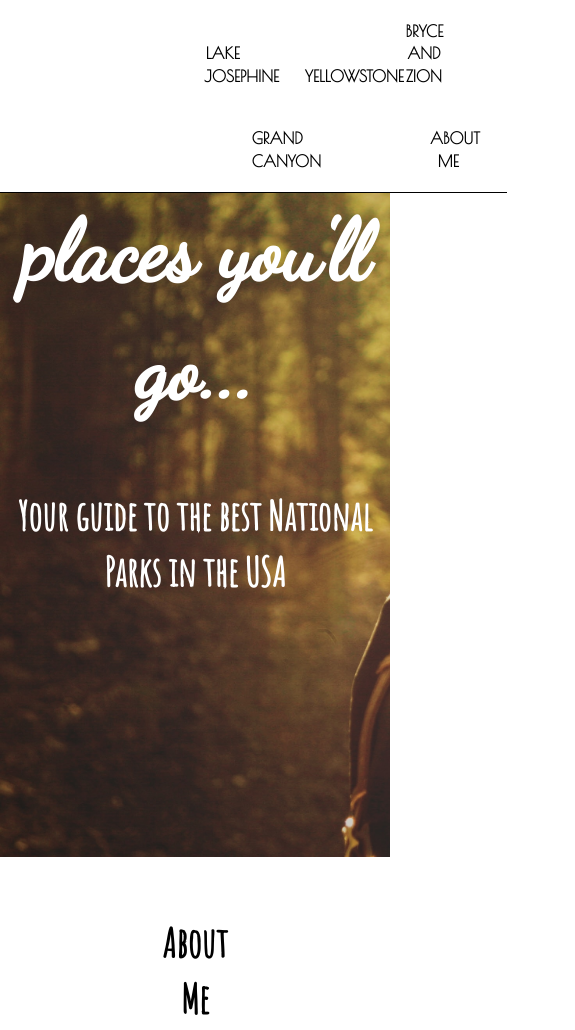
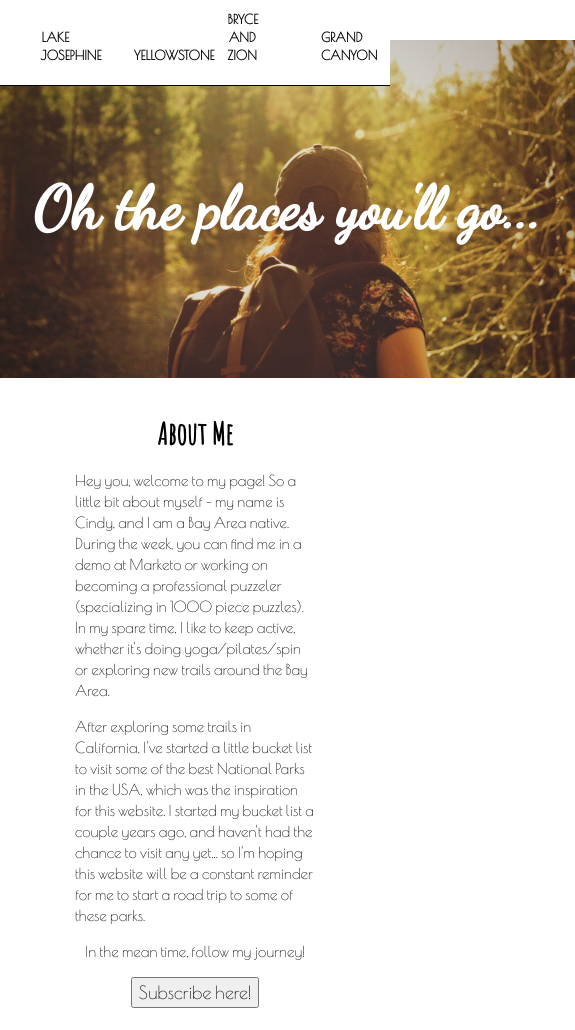
Before and after one commit to cindychao/cindychao.github.io, a plain HTML site: page index.html in a window 390 px wide. Shown: the top 1030 px of the page, 575 px wide, since content can reach past the window. Drawn offline with nearby package versions, Linux system fonts and the light colour scheme.

Commit message:
responsive things

```diff
--- a/css/main.css
+++ b/css/main.css
@@ -9,7 +9,9 @@
 /* ==========================================================================
    Base styles: opinionated defaults
    ========================================================================== */
-
+* {
+    box-sizing: border-box;
+}
 
 html {
     color: #000000;
@@ -128,8 +130,6 @@ h3 {
     text-transform: lowercase;
 }
 
-
-
 /*LAYOUT (columns, floats, etc.)*/
 
 
@@ -166,12 +166,12 @@ header {
 
 
 nav {
-    width: 94%;
+    width: 100%;
     background-color: #FFFFFF;
     z-index: 999;
     position: fixed;
     top: 0;
-    padding-left: 140px;
+    padding-left: 200px;
     text-align: center;
     border-bottom: 1px solid #000000;
 }
@@ -188,13 +188,12 @@ nav a {
 }
 
 .park{
-    width: 10%;
+    width: 17%;
 }
 
 .about {
-    width: 10%;
+    width: 17%;
     float: right;
-    margin-right: 10px
 }
 
 a:visited {
@@ -204,7 +203,9 @@ a:visited {
 a:hover {
     color: #6C7F5B;
 }
-
+/*.hamburger {
+  display: none;
+}*/
 
 
 /*SECTION*/
@@ -240,7 +241,6 @@ form {
     max-width: 60%;
     margin: 0 auto;
 }
-
 
 #name, #email, #subject {
     margin-top: 10px;
@@ -406,9 +406,184 @@ form {
    Modify as content requires.
    ========================================================================== */
 
-@media only screen and (min-width: 35em) {
+@media only screen and (max-width: 1289px) {
     /* Style adjustments for viewports that meet the condition */
+header {
+    background-size: 100%;
+    max-height: 70vh;
 }
+nav {
+    width: 100%;
+    background-color: #FFFFFF;
+    z-index: 999;
+    position: fixed;
+    top: 0;
+    padding-left: 180px;
+    text-align: center;
+    border-bottom: 1px solid #000000;
+}
+
+nav a {
+    display: inline-block;
+    padding: 20px 30px;
+    font-family: 'Poiret One', cursive;
+    text-decoration: none;
+    text-transform: uppercase;
+    font-weight: bold;
+    color: #000000;
+    font-size: 14px;
+}
+
+.park{
+    width: 20%;
+}
+
+.about {
+    width: 17%;
+    float: right;
+}
+.center {
+    margin: 0 auto;
+    position: relative;
+    transform: translateY(-50%);
+    top: 40%;
+}
+.center h1 {
+    font-family: 'Dancing Script', cursive;
+    font-size: 80px;
+}
+.center h2 {
+    font-size: 40px;
+}
+
+
+@media only screen and (max-width: 950px) {
+header {
+    max-height: 60vh;
+}
+
+nav {
+    width: 100%;
+    background-color: #FFFFFF;
+    z-index: 999;
+    position: fixed;
+    top: 0;
+    padding-left: 1px;
+    text-align: center;
+    border-bottom: 1px solid #000000;
+}
+
+nav a {
+    display: inline-block;
+    padding: 20px 30px;
+    font-family: 'Poiret One', cursive;
+    text-decoration: none;
+    text-transform: uppercase;
+    font-weight: bold;
+    color: #000000;
+    font-size: 14px;
+}
+
+.park{
+    width: 20%;
+}
+
+.about {
+    display: none;
+}
+.center {
+    margin: 0 auto;
+    position: relative;
+    transform: translateY(-50%);
+    top: 45%;
+}
+.center h1 {
+    font-family: 'Dancing Script', cursive;
+    font-size: 75px;
+}
+.center h2 {
+    font-size: 35px;
+}
+.section-container2, .section-container {
+    padding: 20px 100px 40px 100px;
+}
+p {
+    font-size: 17px;
+}
+}
+
+@media only screen and (max-width: 820px) {
+header {
+    max-height: 50vh;
+}
+.section-container2, .section-container {
+    padding: 10px 75px 30px 75px;
+}
+h2 {
+    font-size: 35px;
+}
+
+
+@media only screen and (max-width: 650px) {
+    /* Style adjustments for viewports that meet the condition */
+header {
+    max-height: 40vh;
+    min-width: 575px;
+}
+nav a {
+    display: inline-block;
+    padding: 10px 30px 20px 30px;
+    font-family: 'Poiret One', cursive;
+    text-decoration: none;
+    text-transform: uppercase;
+    font-weight: bold;
+    color: #000000;
+    font-size: 13px;
+}
+.park{
+    width: 23%;
+}
+
+.about {
+    width: 17%;
+    float: right;
+}
+.center {
+    margin: 0 auto;
+    position: relative;
+    transform: translateY(-50%);
+    top: 50%;
+}
+.center h1 {
+    font-family: 'Dancing Script', cursive;
+    font-size: 60px;
+}
+.center h2 {
+    display: none;
+}
+h2 {
+    font-size: 30px;
+}
+p {
+    font-size: 15px;
+}
+
+/*.hamburger {
+    display: block;
+    text-align: right;
+    padding: 10px;
+    z-index: 1000;
+}*/
+/*nav a {
+    height: 0;
+    overflow: hidden;
+    transition: height 0.3s linear;
+}*/
+
+.slide-down {
+    height: 262px;
+}
+
 
 @media print,
        (-o-min-device-pixel-ratio: 5/4),
```
Also changed, not shown: index.html (+6 -0 lines), js/main.js (+7 -0 lines).
